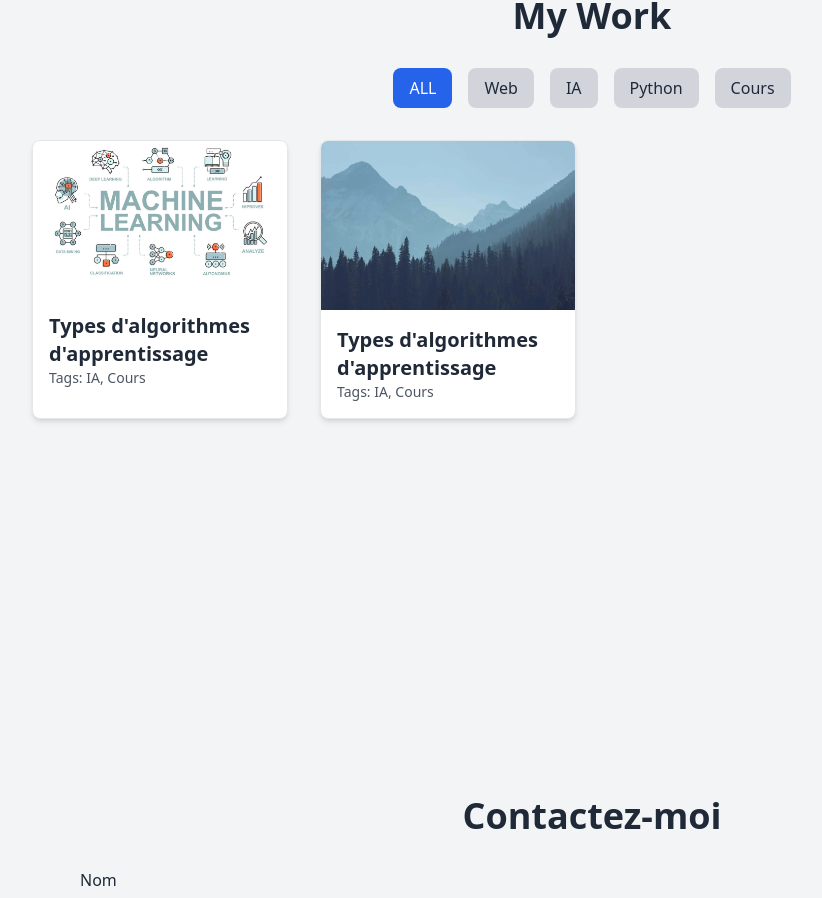
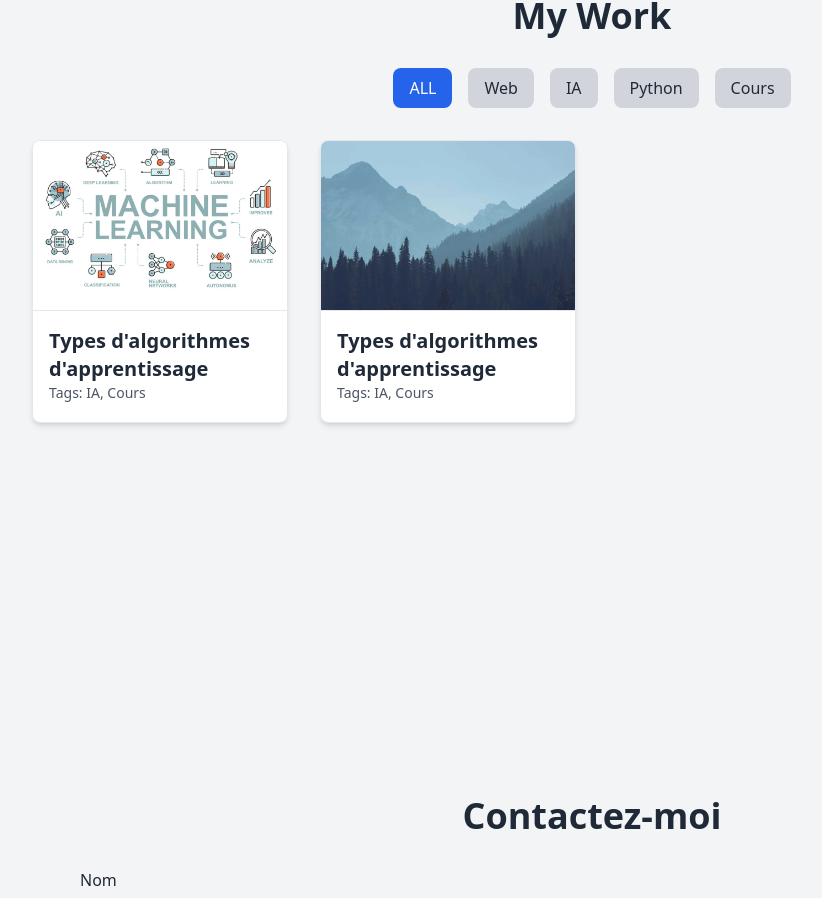
Before and after one commit to Tbruand/Portfolio_IA, a React (Create React App) app: page / in a window 1280 px wide. Shown: the part 4801-5699 px from the top of the page, without its empty margins (48-870 px from the left). Built offline with nearby package versions, Linux system fonts and the light colour scheme.

Commit message:
mise en forme du component

```diff
--- a/src/components/Portfolio.jsx
+++ b/src/components/Portfolio.jsx
@@ -1,18 +1,24 @@
 import React from "react";
 
-const Portfolio = ({ tags, selectedTags, toggleTag, filteredProjects, onProjectClick }) => {
+const Portfolio = ({
+  tags,
+  selectedTags,
+  toggleTag,
+  filteredProjects,
+  onProjectClick,
+}) => {
   return (
     <section
-      id="portfolio"
-      className="min-h-screen pt-24 pb-12 bg-gray-100 dark:bg-gray-900 px-4 md:px-16"
+      id='portfolio'
+      className='min-h-screen pt-24 pb-12 bg-gray-100 dark:bg-gray-900 px-4 md:px-16'
     >
       {/* Titre de la section */}
-      <h2 className="text-2xl sm:text-3xl md:text-4xl font-bold text-center mb-8 text-gray-800 dark:text-gray-100">
+      <h2 className='text-2xl sm:text-3xl md:text-4xl font-bold text-center mb-8 text-gray-800 dark:text-gray-100'>
         My Work
       </h2>
 
       {/* Filtres par tags */}
-      <div className="flex flex-wrap justify-center gap-4 mb-8">
+      <div className='flex flex-wrap justify-center gap-4 mb-8'>
         {tags.map((tag) => (
           <button
             key={tag}
@@ -29,28 +35,28 @@ const Portfolio = ({ tags, selectedTags, toggleTag, filteredProjects, onProjectC
       </div>
 
       {/* Grille des projets */}
-      <div className="max-w-screen-xl mx-auto grid grid-cols-1 sm:grid-cols-2 lg:grid-cols-4 gap-8 px-4">
+      <div className='max-w-screen-xl mx-auto grid grid-cols-1 sm:grid-cols-2 lg:grid-cols-4 gap-8 px-4'>
         {filteredProjects.map((project) => (
           <div
             key={project.id}
-            className="bg-white dark:bg-gray-800 border border-gray-200 dark:border-gray-700 rounded-lg shadow-md overflow-hidden transform hover:scale-105 transition-transform duration-300 cursor-pointer"
+            className='bg-white dark:bg-gray-800 border border-gray-200 dark:border-gray-700 rounded-lg shadow-md overflow-hidden flex flex-col cursor-pointer'
             onClick={() => onProjectClick(project)}
           >
             {/* Image du projet */}
-            <div className="aspect-w-1 aspect-h-1">
+            <div className='flex-grow'>
               <img
                 src={project.image || "./assets/img/placeholder.webp"}
                 alt={project.title}
-                className="object-cover w-full h-full"
+                className='object-cover w-full h-full'
               />
             </div>
 
             {/* Détails du projet */}
-            <div className="p-4">
-              <h3 className="text-lg md:text-xl font-bold text-gray-800 dark:text-gray-100">
+            <div className='p-4 border-t h-28'>
+              <h3 className='text-lg md:text-xl font-bold text-gray-800 dark:text-gray-100'>
                 {project.title}
               </h3>
-              <p className="text-sm text-gray-600 dark:text-gray-400">
+              <p className='text-sm text-gray-600 dark:text-gray-400'>
                 Tags: {project.tags.join(", ")}
               </p>
             </div>
```
